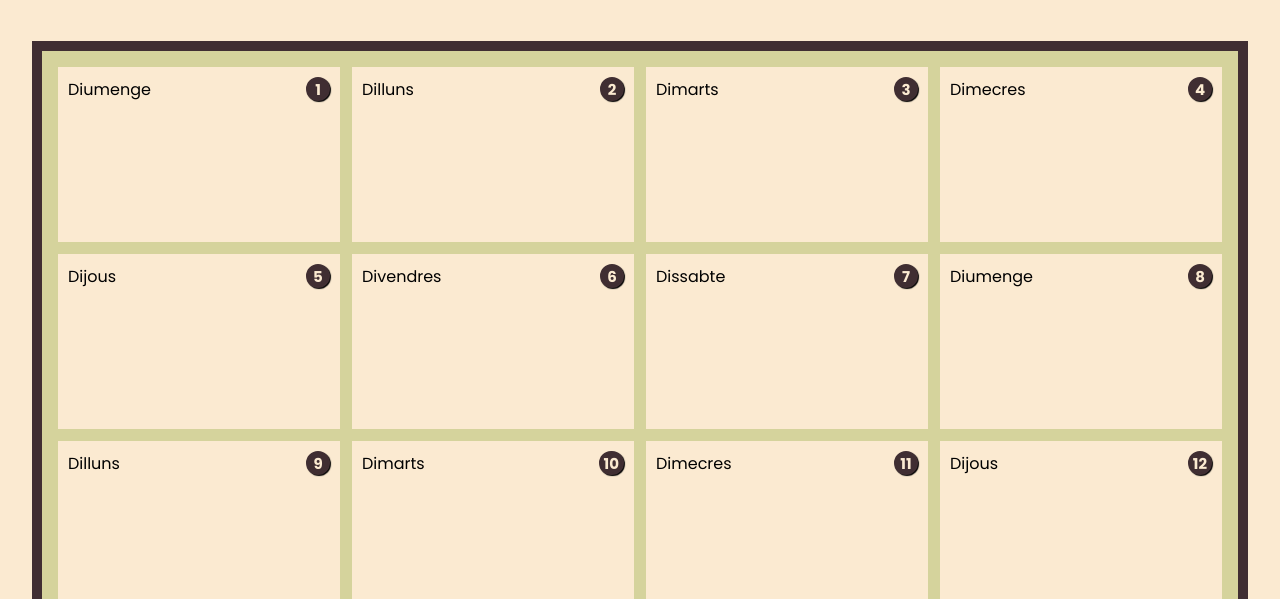
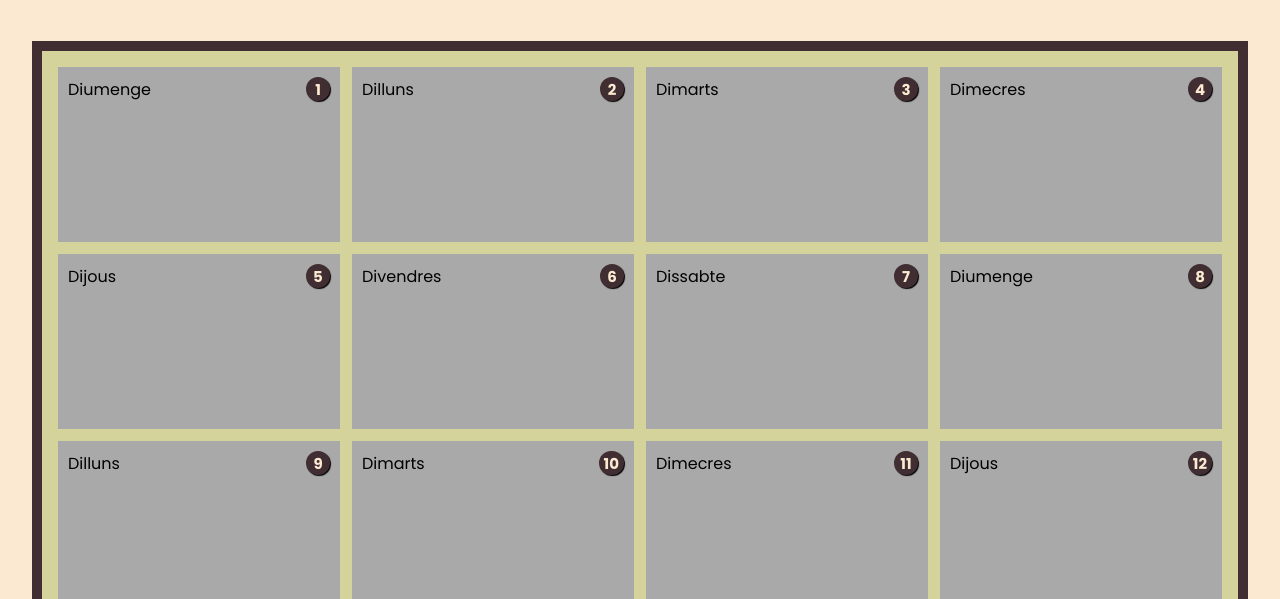
Before and after one commit to Legoru/Truc, a plain HTML site: page tornejos.html in a window 1280 px wide. Shown: the part 201-800 px from the top of the page. Drawn offline with Linux system fonts and the light colour scheme.

Commit message:
frontend tournament almost finished

```diff
--- a/css/tornejos.css
+++ b/css/tornejos.css
@@ -186,6 +186,10 @@ nav {
   grid-template-columns: 1fr 1fr;
 }
 
+.pastDay {
+  background-color: darkgray;
+}
+
 .dayNumber {
   background-color: var(--secondary-clr);
   border: 2px solid var(--secondary-clr);
--- a/js/tornejos.js
+++ b/js/tornejos.js
@@ -5,15 +5,17 @@ function buildMonth() {
   const date = new Date();
   const actualYear = date.getFullYear();
   const actualMonth = date.getMonth();
+  const actualDay = date.getDate();
+
   let firstLast = [
     new Date(actualYear, actualMonth, 1),
     new Date(actualYear, actualMonth + 1, 0),
   ];
+
   firstLast = firstLast.map((date) => ({
     weekDay: getDayPosition(date.toDateString().split(" ")[0]),
     absoluteDay: date.toDateString().split(" ")[2],
   }));
-  console.log("🚀 ~ firstLast=firstLast.map ~ firstLast:", firstLast);
 
   const calendar = document.querySelector(".calendari");
   const days = Array.from(calendar.children);
@@ -24,10 +26,14 @@ function buildMonth() {
     ) {
       day.classList.add("hiddenDaySeven");
     } else {
+      let tournamentsHtml = retrieveTournaments(day, actualMonth, actualYear);
+      if (count - firstLast[0].weekDay < actualDay - 1) {
+        day.classList.add("pastDay");
+      }
       day.innerHTML = `<div class="dayInfo">
             <span class="dayLetter">${getDayLetter(count % 7)}</span>
             <span class="dayNumber">${count - firstLast[0].weekDay + 1}</span>
-          </div>`
+          </div>`;
     }
   });
 }
@@ -43,3 +49,7 @@ function getDayLetter(day) {
 function getDayCalendarPosition(calendarDay) {
   return calendarDay.id.split("day")[1];
 }
+
+function retrieveTournaments(day, actualMonth, actualYear) {
+  if (day.id === "day17") console.log(day);
+}
--- a/tornejos.html
+++ b/tornejos.html
@@ -73,7 +73,9 @@
         <div id="day14" class="day"></div>
         <div id="day15" class="day"></div>
         <div id="day16" class="day"></div>
-        <div id="day17" class="day"></div>
+        <div id="day17" class="day">
+          <div class="tournament"></div>
+        </div>
         <div id="day18" class="day"></div>
         <div id="day19" class="day"></div>
         <div id="day20" class="day"></div>
```
